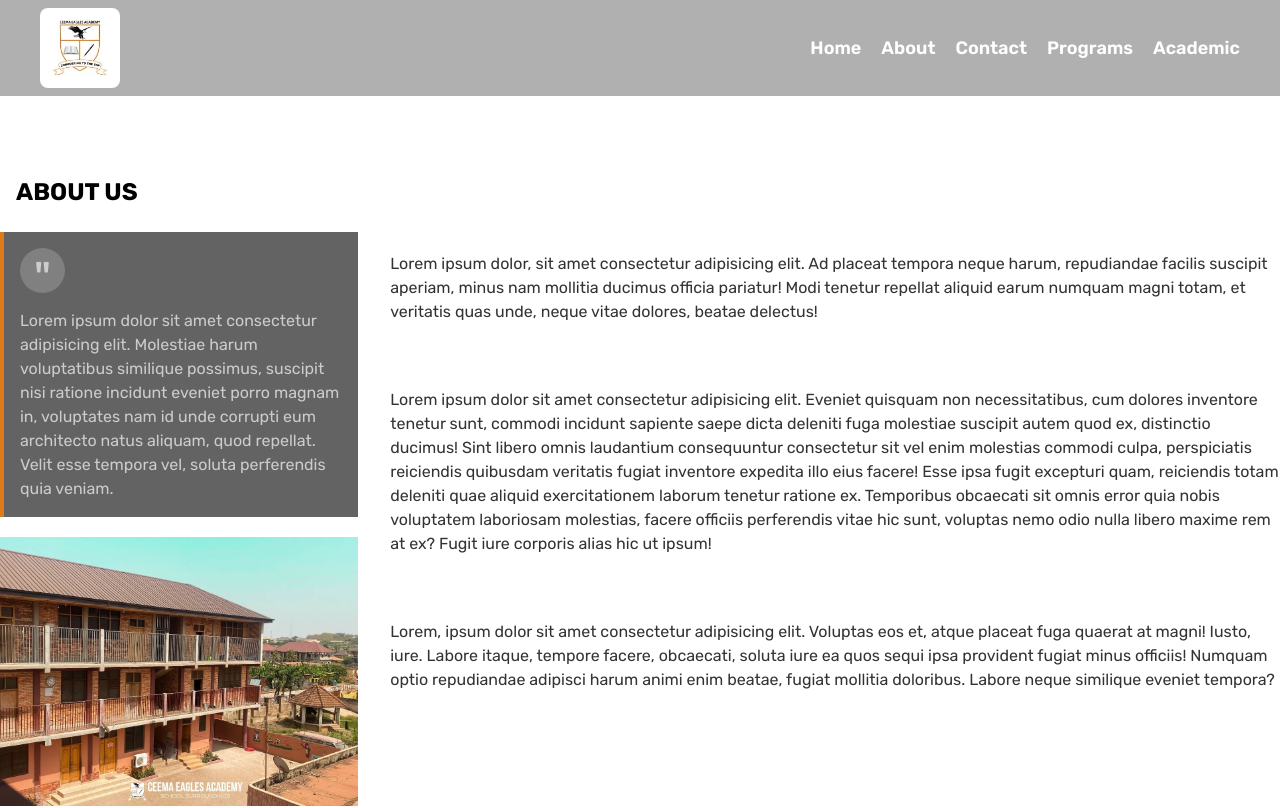
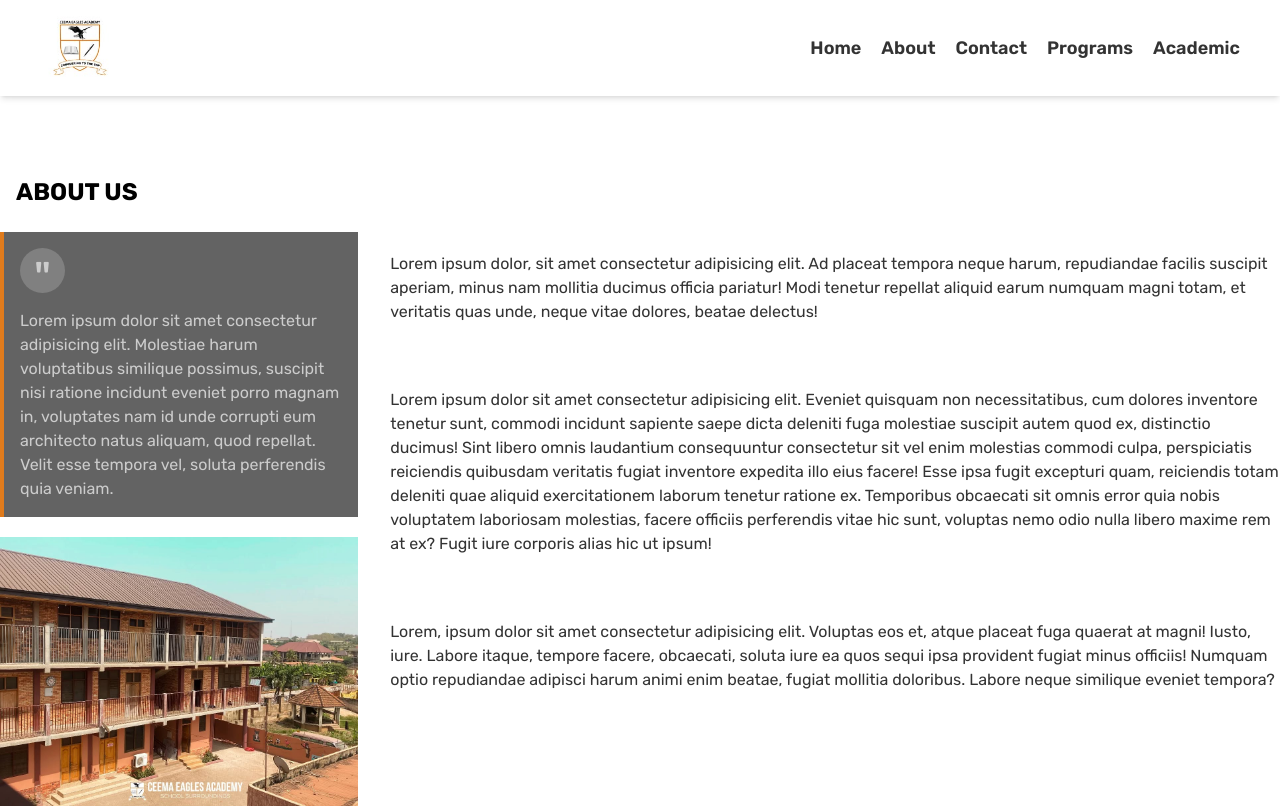
Before and after one commit to michaelboateng1/ceema-eagles-academy, a SvelteKit app: page /about in a window 1280 px wide. Shown: the top 808 px of the page. Built offline with nearby package versions, Linux system fonts and the light colour scheme.

Commit message:
Removed Header from layout component

```diff
--- a/src/routes/+layout.svelte
+++ b/src/routes/+layout.svelte
@@ -2,7 +2,6 @@
 	import '../app.css';
 	import favicon from '$lib/assets/favicon.svg';
 
-	import Header from './components/Header.svelte';
 	import Footer from './components/Footer.svelte';
 
 	let { children } = $props();
@@ -12,7 +11,6 @@
 	<link rel="icon" href={favicon} />
 </svelte:head>
 
-<Header />
 {@render children?.()}
 <Footer />
 
--- a/src/routes/+page.svelte
+++ b/src/routes/+page.svelte
@@ -1,12 +1,16 @@
 <script>
+    import Header from "./components/Header.svelte";
     import Hero from "./components/Hero.svelte";
     import Welcome from "./components/Welcome.svelte";
     import SVAInfo from "./components/SVAInfo.svelte";
     import Quote from "./components/Quote.svelte";
     import StudentsWellBeing from "./components/StudentsWellBeing.svelte";
     import FAQ from "./components/FAQ.svelte";
+
+    const page = 'home';
 </script>
 
+<Header {page} />
 <main>
     <Hero />
     <Welcome />
--- a/src/routes/about/+page.svelte
+++ b/src/routes/about/+page.svelte
@@ -1,12 +1,16 @@
 <script>
+    import Header from "../components/Header.svelte";
     import AboutUS from "../components/AboutUS.svelte";
     import Seperator from "../components/Seperator.svelte";
     import WhyChooseUS from "../components/WhyChooseUS.svelte";
     import InfoAboutUS from "../components/InfoAboutUS.svelte";
     import StudentsWellBeing from "../components/StudentsWellBeing.svelte";
     import FAQ from "../components/FAQ.svelte";
+
+    const page ='about'
 </script>
 
+<Header {page} />
 <main>
     <AboutUS />
     <Seperator />
--- a/src/routes/components/Header.svelte
+++ b/src/routes/components/Header.svelte
@@ -1,6 +1,8 @@
 <script>
     import { onMount } from 'svelte';
     import NavBar from "./NavBar.svelte";
+
+    const {page} = $props();
 
     let scrolled = $state(false);
 
@@ -19,7 +21,7 @@
 	});
 </script>
 
-<header class="fixed top-0 z-10 w-full transition-all duration-300 {scrolled ? 'bg-white text-[#333] shadow-md' : 'header-bg text-white'}">
+<header class="fixed top-0 z-10 w-full transition-all duration-300 {scrolled || page !== "home" ? 'bg-white text-[#333] shadow-md' : 'header-bg text-white'}">
     <NavBar />
 </header>
 
```
Also changed, not shown: src/routes/contact/+page.svelte (added).
